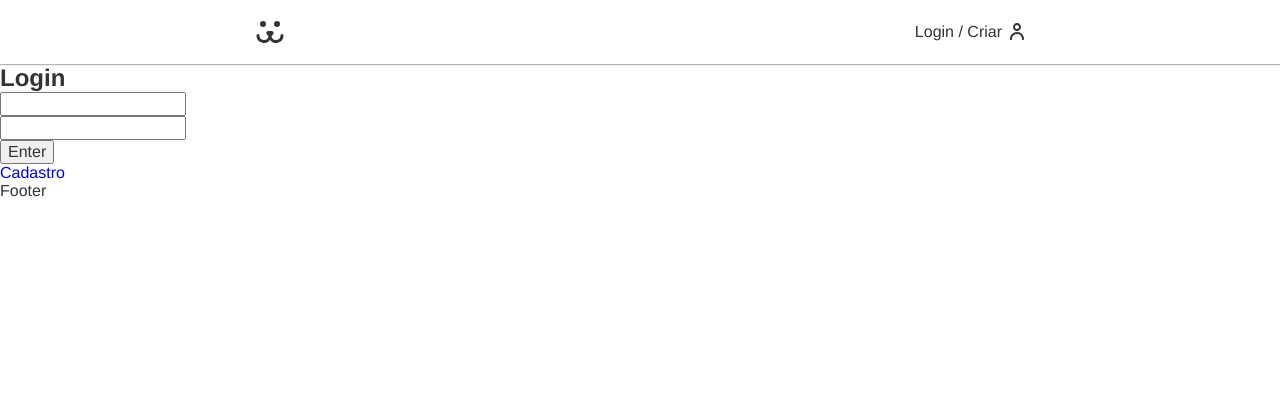
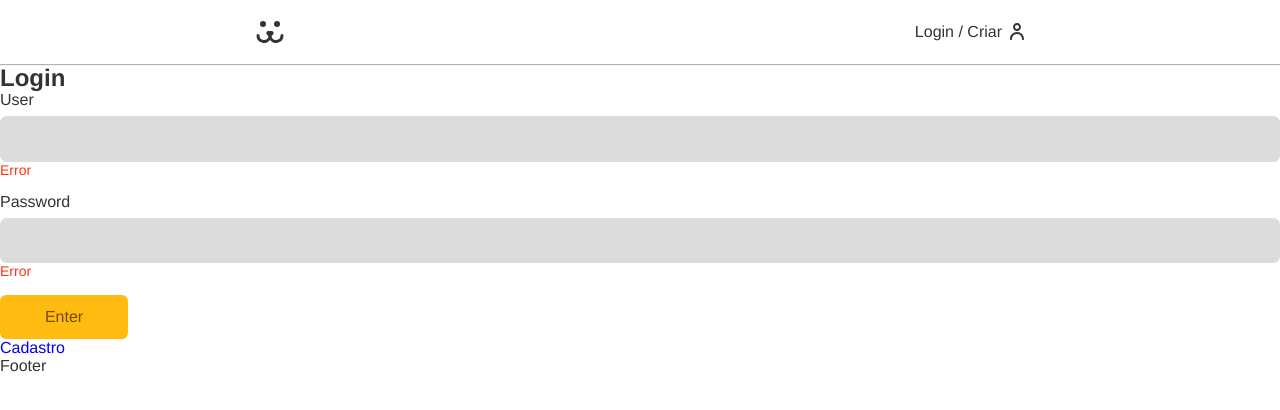
Before and after one commit to Lebarbote/dogs-project, a React (Vite) app: page /login in a window 1280 px wide. Shown: the top 410 px of the page. Built offline with nearby package versions, Linux system fonts and the light colour scheme.

Commit message:
From Component

```diff
--- /dev/null
+++ b/src/Components/Forms/Button.jsx
@@ -0,0 +1,12 @@
+import React from 'react';
+import styles from './Button.module.css';
+
+const Button = ({ children, ...props }) => {
+  return (
+    <button {...props} className={styles.button}>
+      {children}
+    </button>
+  );
+};
+
+export default Button;
--- /dev/null
+++ b/src/Components/Forms/Button.module.css
@@ -0,0 +1,24 @@
+.button {
+  font-size: 1rem;
+  font-family: var(--type-first);
+  cursor: pointer;
+  border: none;
+  border-radius: 0.4rem;
+  background: #fb1;
+  color: #764701;
+  min-width: 8rem;
+  padding: 0.8rem 1.2rem;
+  box-sizing: border-box;
+  transition: 0.1s;
+}
+
+.button:hover,
+.button:focus {
+  outline: none;
+  box-shadow: 0 0 0 3px #fea, 0 0 0 4px #fb1;
+}
+
+.button:disabled {
+  opacity: 0.5;
+  cursor: wait;
+}
--- /dev/null
+++ b/src/Components/Forms/Input.jsx
@@ -0,0 +1,16 @@
+import React from 'react';
+import styles from './Input.module.css';
+
+const Input = ({ label, type, name }) => {
+  return (
+    <div className={styles.wrapper}>
+      <label htmlFor={name} className={styles.label}>
+        {label}
+      </label>
+      <input id={name} name={name} className={styles.input} type={type} />
+      <p className={styles.error}>Error</p>
+    </div>
+  );
+};
+
+export default Input;
--- /dev/null
+++ b/src/Components/Forms/Input.module.css
@@ -0,0 +1,35 @@
+.wrapper {
+  margin-bottom: 1rem;
+}
+
+.input {
+  border: 1px solid #DCDCDC;
+  display: block;
+  width: 100%;
+  font-size: 1rem;
+  padding: 0.8rem;
+  border-radius: 0.4rem;
+  background: #DCDCDC;
+  transition: 0.2s;
+}
+
+.input:focus,
+.input:hover {
+  outline: none;
+  border-color: #fb1;
+  background: white;
+  box-shadow: 0 0 0 3px #fea;
+}
+
+.label {
+  display: block;
+  font-size: 1rem;
+  line-height: 1;
+  padding-bottom: 0.5rem;
+}
+
+.error {
+  color: #f31;
+  font-size: 0.875rem;
+  margin-top: 0.25;
+}
--- a/src/Components/Login/LoginForm.jsx
+++ b/src/Components/Login/LoginForm.jsx
@@ -1,5 +1,7 @@
 import React from 'react';
 import { Link } from 'react-router-dom';
+import Input from '../Forms/Input';
+import Button from '../Forms/Button';
 
 const LoginForm = () => {
   const [username, setUsername] = React.useState('');
@@ -27,17 +29,9 @@
     <section>
       <h1>Login</h1>
       <form action="" onSubmit={handleSubmit}>
-        <input
-          type="text"
-          value={username}
-          onChange={({ target }) => setUsername(target.value)}
-        />
-        <input
-          type="text"
-          value={password}
-          onChange={({ target }) => setPassword(target.value)}
-        />
-        <button>Enter</button>
+        <Input label="User" type="text" name="username" />
+        <Input label="Password" type="password" name="password" />
+        <Button>Enter</Button>
       </form>
       <Link to="/login/create">Cadastro</Link>
     </section>
```
